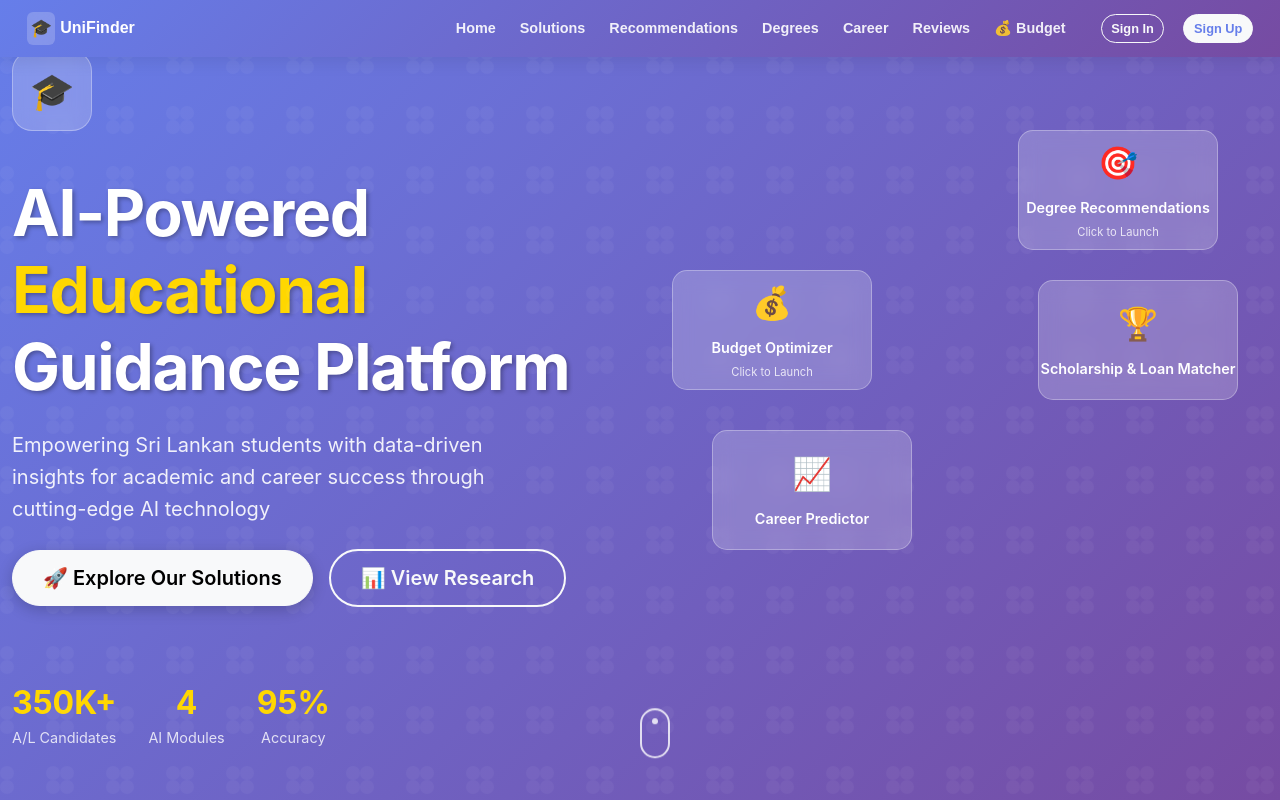
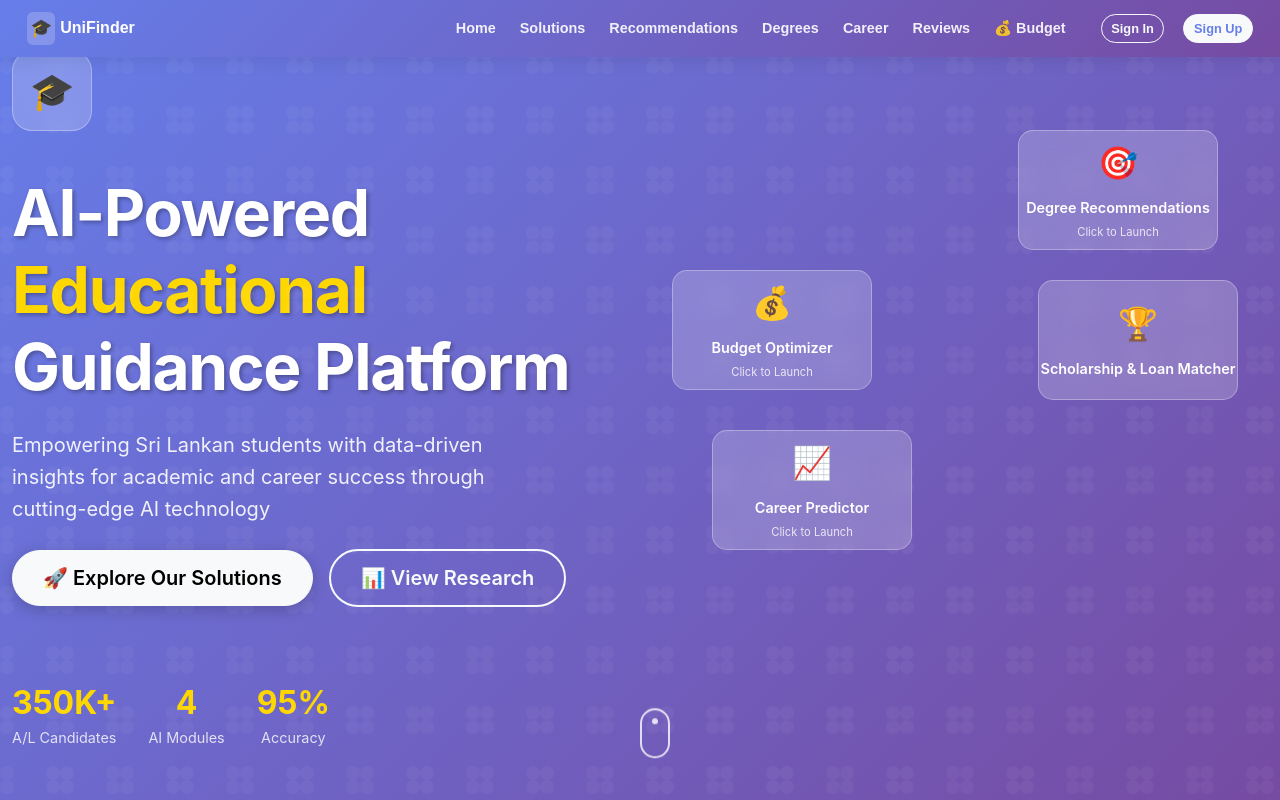
Before and after one commit to Y4S1-Projects/Uni-Finder, a React (Create React App) app in the folder frontend/: page / in a window 1280 px wide. Shown: the top 800 px of the page. Built offline with nearby package versions, Linux system fonts and the light colour scheme.

Commit message:
Add Career Predictor functionality requirements and enhance UI interactions on HomePage

```diff
--- a/frontend/src/pages/HomePage.js
+++ b/frontend/src/pages/HomePage.js
@@ -21,6 +21,10 @@ const HomePage = () => {
 
 	const handleScholarshipMatcher = () => {
 		window.location.href = "http://localhost:3001/scholarship-matcher";
+	};
+
+	const handleCareerPredictor = () => {
+		navigate("/career");
 	};
 
 	return (
@@ -294,9 +298,21 @@ const HomePage = () => {
 											alignItems: "center",
 											justifyContent: "center",
 											animation: "float 6s ease-in-out infinite 4s",
+											cursor: "pointer",
+											transition: "all 0.3s ease",
+										}}
+										onClick={handleCareerPredictor}
+										onMouseEnter={(e) => {
+											e.currentTarget.style.transform = "scale(1.05)";
+											e.currentTarget.style.background = "rgba(255,255,255,0.3)";
+										}}
+										onMouseLeave={(e) => {
+											e.currentTarget.style.transform = "scale(1)";
+											e.currentTarget.style.background = "rgba(255,255,255,0.2)";
 										}}>
 										<div style={{ fontSize: "2rem", marginBottom: "10px" }}>📈</div>
 										<div style={{ fontSize: "0.9rem", fontWeight: "600" }}>Career Predictor</div>
+										<div style={{ fontSize: "0.7rem", opacity: 0.8, marginTop: "5px" }}>Click to Launch</div>
 									</div>
 								</div>
 							</div>
```
Also changed, not shown: 1 other file (tests, documents, lock files or other folders).
